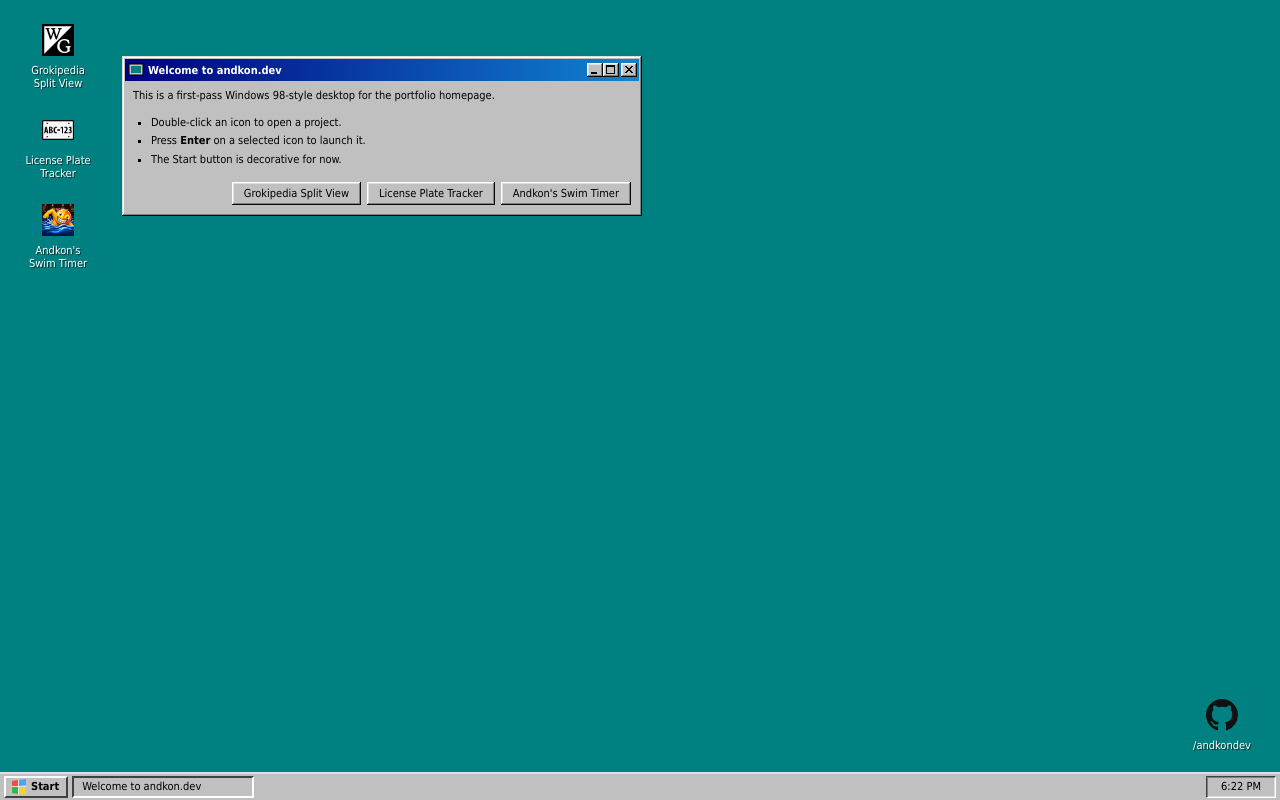
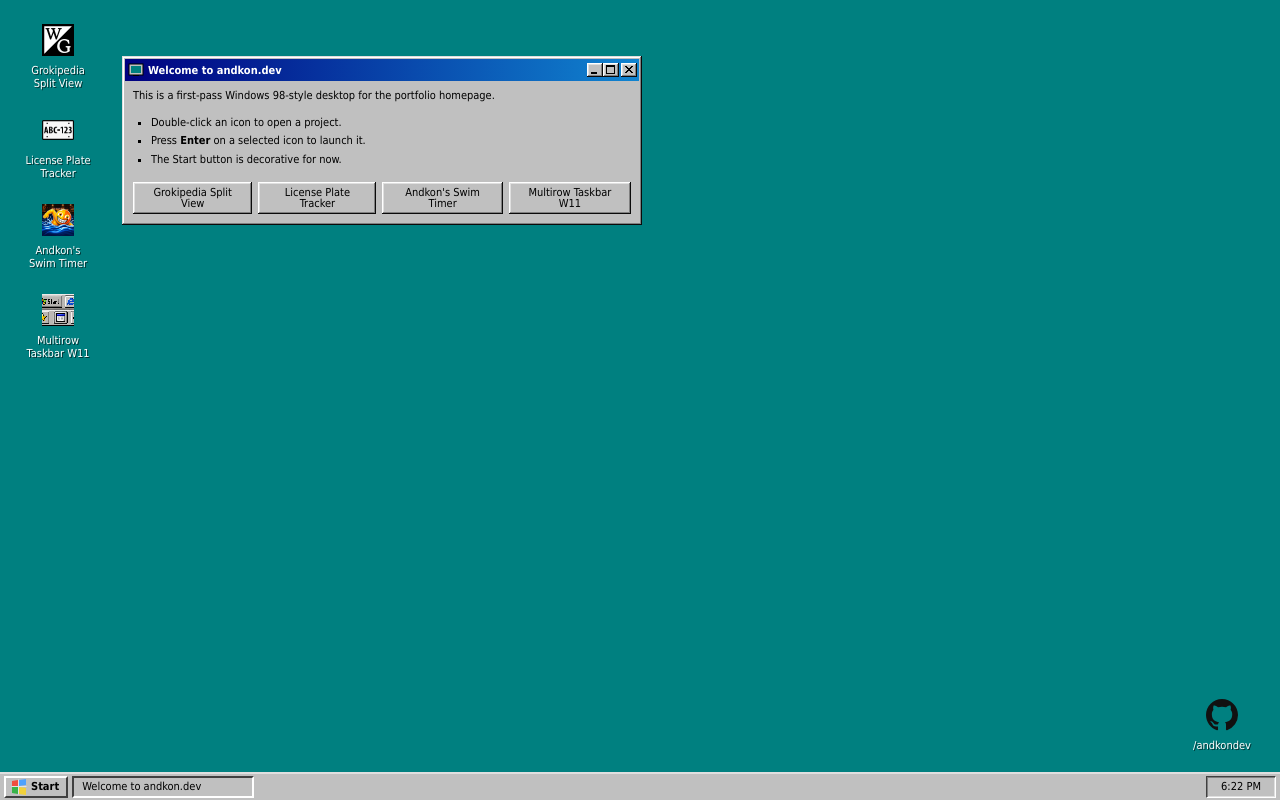
Before and after one commit to andkondev/andkondev.github.io, a plain HTML site: page index.html in a window 1280 px wide. Drawn offline with Linux system fonts and the light colour scheme.

Commit message:
Add multirow taskbar project shortcut

```diff
--- a/index.html
+++ b/index.html
@@ -580,6 +580,18 @@
                         top: 180
                     },
                     url: "https://andkon.dev/swim-timer/"
+                },
+                {
+                    id: "multirow-taskbar-w11",
+                    icon: "assets/taskbar.png",
+                    imageClass: "pixel-icon",
+                    label: "Multirow Taskbar W11",
+                    openInNewTab: true,
+                    position: {
+                        left: 0,
+                        top: 270
+                    },
+                    url: "https://github.com/andkondev/draggable-multirow-taskbar-systray-windows-11/tree/main#readme"
                 }
             ];
             let icons = [];
```
Also changed, not shown: assets/taskbar.png (added).
